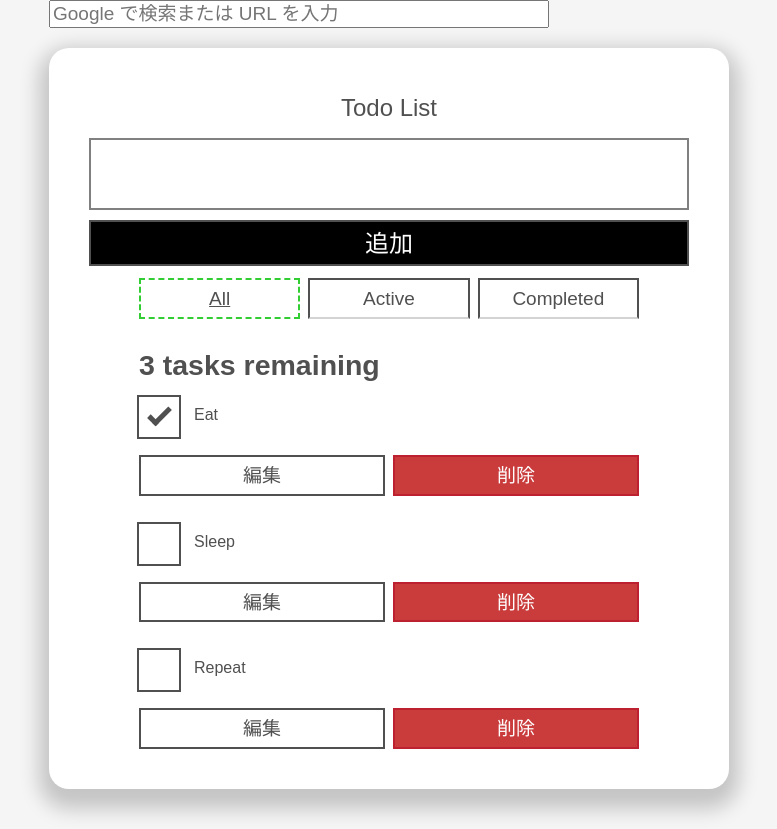
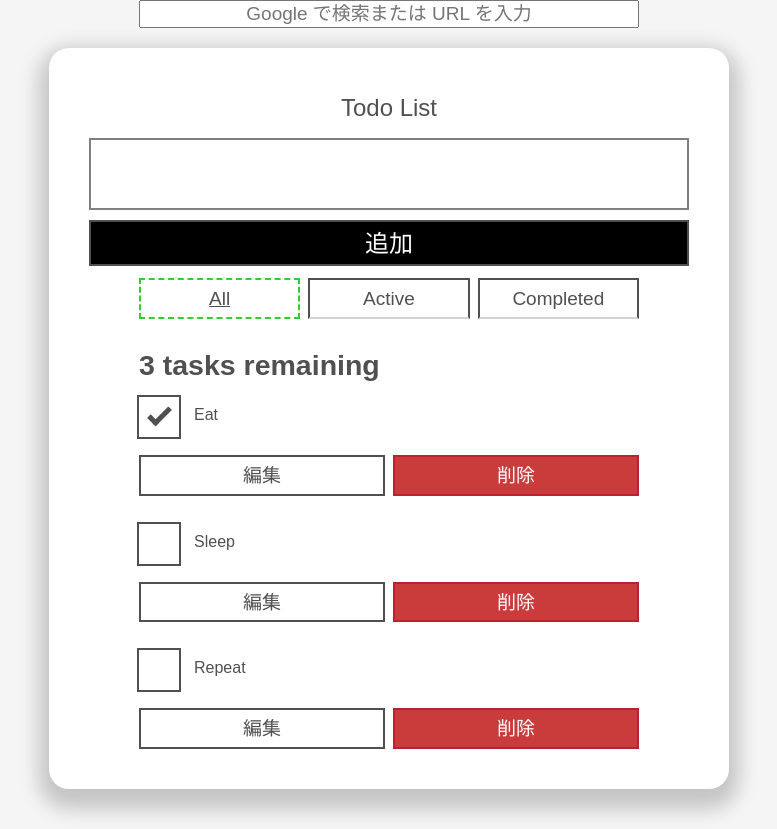
Before and after one commit to kaki-m/Aizuhack-team6, a React (Create React App) app in the folder todo-app/: page / in a window 1280 px wide. Shown: the whole page, without its empty margins (251-1028 px from the left). Built offline with nearby package versions, Linux system fonts and the light colour scheme.

Commit message:
[update] search box fix

```diff
--- a/todo-app/src/serchBox.css
+++ b/todo-app/src/serchBox.css
@@ -1,4 +1,8 @@
+.input_div {
+    text-align: center;
+}
+
 .input_box{
-    left:500px;
-    width:500px;
+    text-align: center;
+    width: 500px;
 }
--- a/todo-app/src/serchBox.jsx
+++ b/todo-app/src/serchBox.jsx
@@ -22,9 +22,9 @@ export default class serchBox extends React.Component {
       const {contactMe} = this.state;
     return (
         <React.Fragment>
-            <div >
+            <div className="input_div">
                 <input
-                className = "input_box"
+                className="input_box"
                 placeholder="Google で検索または URL を入力"
 
                 onKeyDown = {(e) => this.handleKeyDown(e)}
```
